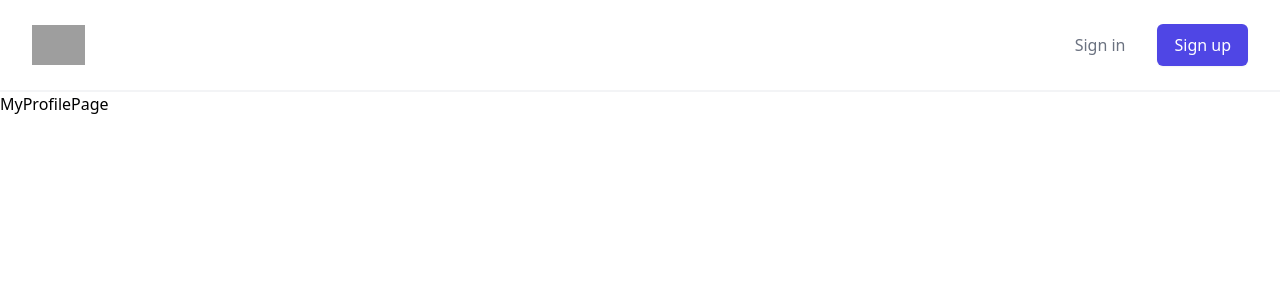
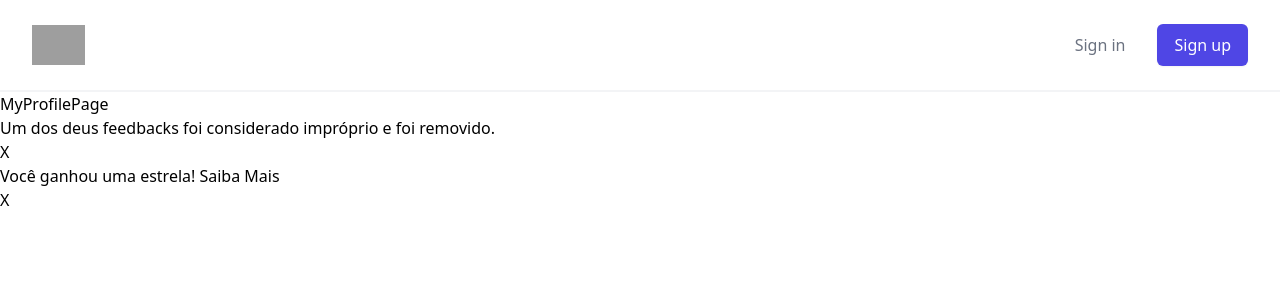
Before and after one commit to GabrielSuassuna/web-front, a React (Create React App) app in the folder frontend/: page /myProfile in a window 1280 px wide. Shown: the top 300 px of the page. Built offline with nearby package versions, Linux system fonts and the light colour scheme; grey boxes are pictures that could not be loaded.

Commit message:
Consertando algumas paginas e adicionando versao nao estilizada de Notificacao

```diff
--- /dev/null
+++ b/frontend/src/components/Notification/Notification.js
@@ -0,0 +1,20 @@
+import { Link } from "react-router-dom";
+
+/**
+ * Componente que representa uma notificação do usuário
+ *
+ * props:
+ *  * description (String): Descrição da notificação
+ *  * onClose (Function): Função ao ser disparada ao clicar no botão de fechar notificação
+ *  * link (String): Opcional. Link que irá redirecionar o usuário ao clicar em Saiba Mais.
+ */
+function Notification(props) {
+  return (
+    <div>
+      <p>{props.description} {props.link && <Link to={props.link}>Saiba Mais</Link>}</p>
+      <button onClick={props.onClose}>X</button>
+    </div>
+  );
+}
+
+export default Notification;
--- a/frontend/src/pages/MyProfilePage/MyProfilePage.js
+++ b/frontend/src/pages/MyProfilePage/MyProfilePage.js
@@ -1,7 +1,16 @@
+import Notification from "../../components/Notification/Notification";
+
 function MyProfilePage() {
+
+  const removeNotificationHandler = () => {
+    alert("Notificação removida!");
+  }
+
   return (
     <div>
       <h1>MyProfilePage</h1>
+      <Notification description="Um dos deus feedbacks foi considerado impróprio e foi removido." onClose={removeNotificationHandler}/>
+      <Notification description="Você ganhou uma estrela!" onClose={removeNotificationHandler} link="/faq"/>
     </div>
   );
 }
```
Also changed, not shown: frontend/src/pages/DisciplineDescriptionPage/DisciplineDescriptionPage.js (line endings or trailing spaces), frontend/src/pages/ExplorePage/ExplorePage.js (line endings or trailing spaces), frontend/src/pages/FeedbackCreationPage/FeedbackCreationPage.js (line endings or trailing spaces), frontend/src/pages/ReportedFeedbacksPage/ReportedFeedbacksPage.js (line endings or trailing spaces).
